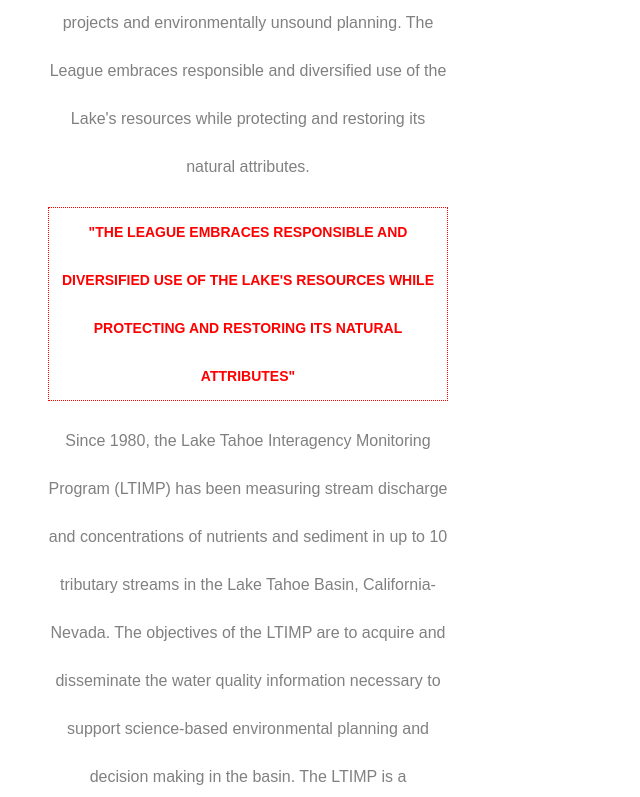
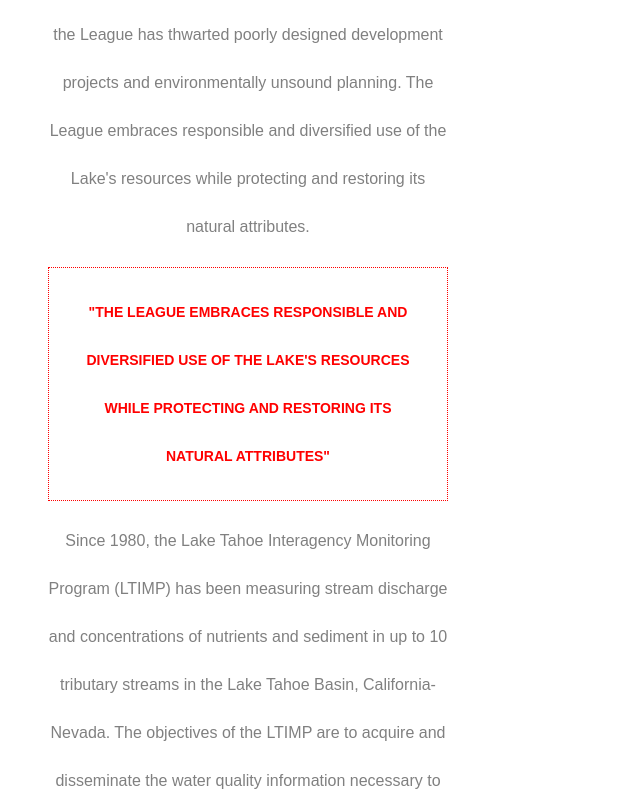
Before and after one commit to OuweDibbes/BoxModel, a plain HTML site: page index.html in a window 1280 px wide. Shown: the part 2000-2797 px from the top of the page, without its empty margins (0-640 px from the left). Drawn offline with Linux system fonts and the light colour scheme.

Commit message:
padding gewijzigd

```diff
--- a/resources/style.css
+++ b/resources/style.css
@@ -42,6 +42,7 @@
 .navigation li {
   font-weight: 100;
   letter-spacing: 2px;
+  padding: 5px;
 }
 
 .navigation  li.logo {
@@ -83,6 +84,10 @@
 
 h2 {
   border: dotted red;
+  padding-top: 20px;
+  padding-bottom: 20px;
+  padding-left: 30px;
+  padding-right: 30px;
   color: red;
   font-size: 14px;
   line-height: 48px;
@@ -126,6 +131,7 @@
   background: red;
   border: 1px solid red;
   border-radius: 3px;
+  padding: 15px;
   color: white;
   display: inline-block;
   text-decoration: none;
```
